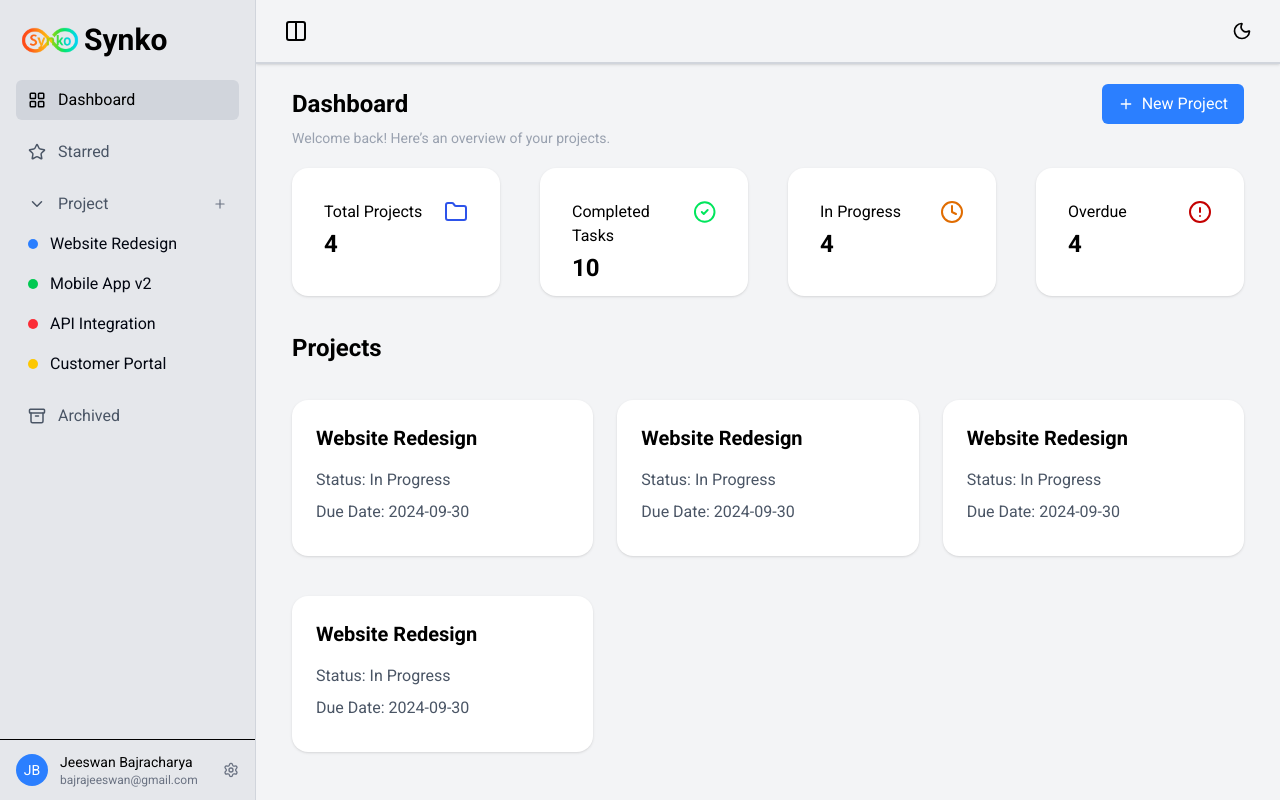
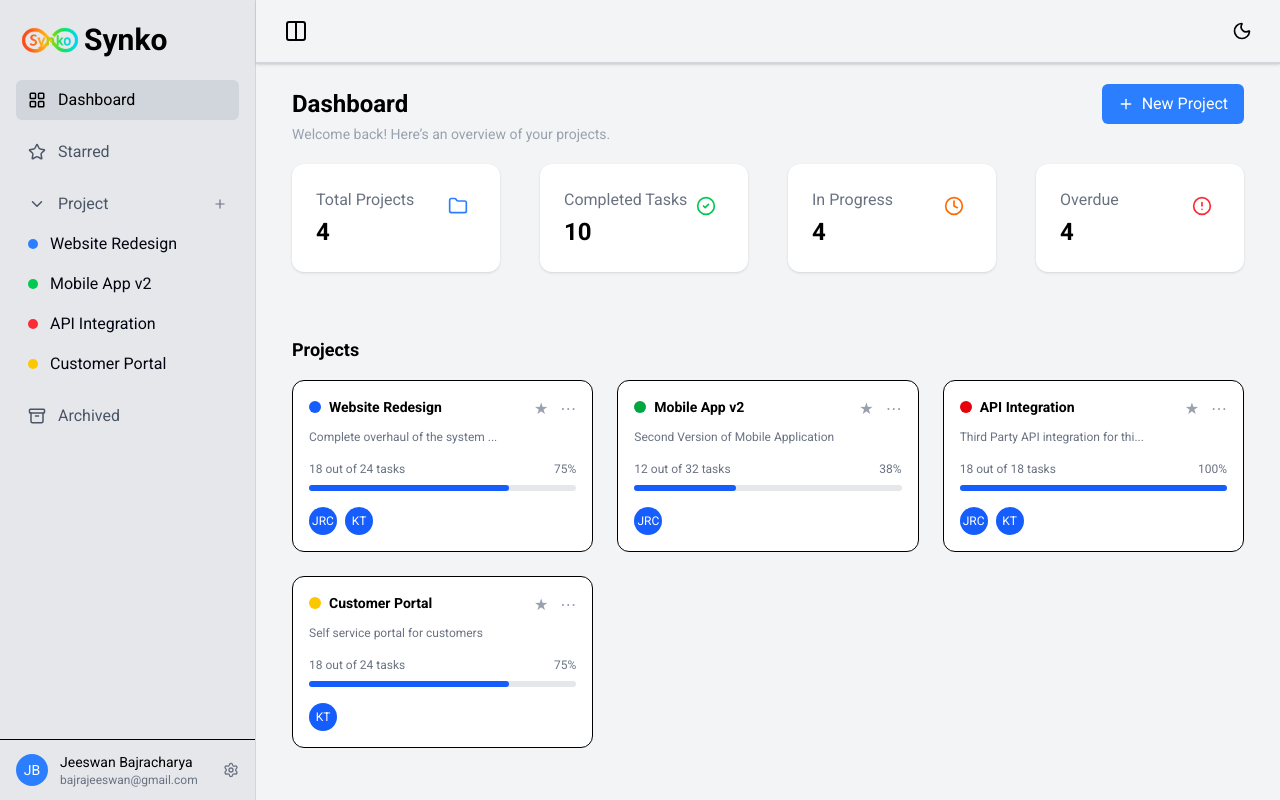
Before and after one commit to jeeswan/Synko-Frontend, a React (Vite) app in the folder Synko/: page /dashboard in a window 1280 px wide. Built offline with nearby package versions, Linux system fonts and the light colour scheme.

Commit message:
Project List Card UI - Progress Overviews and projects

```diff
--- a/Synko/src/App.jsx
+++ b/Synko/src/App.jsx
@@ -18,7 +18,7 @@ function App() {
       {!hideSidebar && sidebarVisible && <Sidebar />}
 
       {/* Main content */}
-      <div className="flex-1 relative bg-gray-100 overflow-y-auto">
+      <div className="flex-1 flex flex-col bg-gray-100">
         {/* Top bar */}
         {!hideSidebar && (
           <div className="w-full flex items-center justify-between px-5 h-16 bg-gray-100 border-b-2 border-gray-300 shadow z-50">
@@ -38,7 +38,7 @@ function App() {
         )}
 
         {/* Page content */}
-        <div className="px-9 py-5">
+        <div className="flex-1 overflow-y-auto px-9 py-5">
           <Routes>
             <Route path="/" element={<Navigate to="/dashboard" />} />
             <Route path="/dashboard" element={<Dashboard />} />
--- /dev/null
+++ b/Synko/src/components/Dashboard/DashboardHeader.jsx
@@ -0,0 +1,23 @@
+import React from 'react'
+import { Plus } from 'lucide-react'
+
+const DashboardHeader = () => {
+  return (
+    <div>
+      {/* Header */}
+      <div className="flex items-center justify-between">
+        <h1 className="text-2xl font-semibold">Dashboard</h1>
+
+        <button className="flex items-center gap-2 bg-blue-500 text-white px-4 py-2 rounded-md hover:bg-blue-600 transition">
+          <Plus size={16} />
+          New Project
+        </button>
+      </div>
+      <div className='pb-4'>
+        <p className='text-sm text-gray-400 font-light'>Welcome back! Here’s an overview of your projects.</p>
+      </div>
+    </div>
+  )
+}
+
+export default DashboardHeader
--- /dev/null
+++ b/Synko/src/components/Dashboard/ProjectCard.jsx
@@ -0,0 +1,63 @@
+const colorMap = {
+  blue: "bg-blue-600",
+  green: "bg-green-600",
+  red: "bg-red-600",
+  yellow: "bg-yellow-400",
+};
+
+const ProjectCard = ({ project }) => {
+  const progress = Math.round((project.completed / project.total) * 100);
+
+  return (
+    <div className="bg-white border rounded-xl p-4 hover:shadow-md transition">
+
+      {/* Header */}
+      <div className="flex justify-between items-start">
+        <div className="flex items-center gap-2">
+          <span className={`w-3 h-3 rounded-full ${colorMap[project.color]}`} />
+          <h3 className="text-sm font-semibold">{project.title}</h3>
+        </div>
+
+        <div className="flex items-center gap-3 text-gray-400">
+          <span className="cursor-pointer">★</span>
+          <span className="cursor-pointer">⋯</span>
+        </div>
+      </div>
+
+      {/* Description */}
+      <p className="text-xs text-gray-500 mt-2 line-clamp-2">
+        {project.description}
+      </p>
+
+      {/* Progress info */}
+      <div className="flex justify-between text-xs text-gray-500 mt-4">
+        <span>
+          {project.completed} out of {project.total} tasks
+        </span>
+        <span>{progress}%</span>
+      </div>
+
+      {/* Progress bar */}
+      <div className="w-full h-1.5 bg-gray-200 rounded-full mt-2">
+        <div
+          className="h-full bg-blue-600 rounded-full"
+          style={{ width: `${progress}%` }}
+        />
+      </div>
+
+      {/* Members */}
+      <div className="flex items-center gap-2 mt-4">
+        {project.members.map((m, i) => (
+          <div
+            key={i}
+            className="w-7 h-7 rounded-full bg-blue-600 text-white text-xs flex items-center justify-center"
+          >
+            {m}
+          </div>
+        ))}
+      </div>
+    </div>
+  );
+};
+
+export default ProjectCard;
--- /dev/null
+++ b/Synko/src/components/Dashboard/ProjectsSection.jsx
@@ -0,0 +1,18 @@
+import ProjectCard from "./ProjectCard";
+import { projects } from "../../data/ProjectsData";
+
+const ProjectsSection = () => {
+  return (
+    <section className="mt-8">
+      <h2 className="text-lg font-semibold mb-4">Projects</h2>
+
+      <div className="grid grid-cols-1 md:grid-cols-2 lg:grid-cols-3 gap-6">
+        {projects.map(project => (
+          <ProjectCard key={project.id} project={project} />
+        ))}
+      </div>
+    </section>
+  );
+};
+
+export default ProjectsSection;
--- /dev/null
+++ b/Synko/src/components/Dashboard/StatCard.jsx
@@ -0,0 +1,20 @@
+import React from 'react'
+import StatSection from './StatSection'
+
+const StatCard = ({ label, value, icon: Icon, color }) => {
+  return (
+    <div className="bg-white rounded-xl p-6 shadow-sm flex justify-between items-start hover:shadow-xl transition-shadow">
+      <div>
+        <p className="text-gray-500">{label}</p>
+        <h2 className="text-2xl font-semibold mt-1">{value}</h2>
+      </div>
+
+      <div className={`p-2 rounded-lg ${color}`}>
+        <Icon size={20} />
+      </div>
+    </div>
+  );
+};
+
+
+export default StatCard
--- /dev/null
+++ b/Synko/src/components/Dashboard/StatSection.jsx
@@ -0,0 +1,42 @@
+import React from 'react'
+import { Folder, CircleCheck, Clock, CircleAlert } from 'lucide-react'
+import StatCard from './StatCard'
+
+const StatSection = () => {
+    const stats = [
+    {
+        label: 'Total Projects',
+        value: 4,
+        icon: Folder,
+        color: 'text-blue-500',
+    },
+    {
+        label: 'Completed Tasks',
+        value: 10,
+        icon: CircleCheck,
+        color: 'text-green-500',
+    },
+    {
+        label: 'In Progress',
+        value: 4,
+        icon: Clock,
+        color: 'text-orange-500',
+    },
+    {
+        label: 'Overdue',
+        value: 4,
+        icon: CircleAlert,
+        color: 'text-red-500',
+    },
+    ];
+
+  return (
+    <div className="grid grid-cols-1 md:grid-cols-4 gap-10 pb-8">
+      {stats.map((stat) => (
+        <StatCard key={stat.label} {...stat} />
+      ))}
+    </div>
+  )
+}
+
+export default StatSection
--- /dev/null
+++ b/Synko/src/data/ProjectsData.js
@@ -0,0 +1,38 @@
+export const projects = [
+  {
+    id: 1,
+    title: "Website Redesign",
+    description: "Complete overhaul of the system ...",
+    completed: 18,
+    total: 24,
+    color: "blue",
+    members: ["JRC", "KT"]
+  },
+  {
+    id: 2,
+    title: "Mobile App v2",
+    description: "Second Version of Mobile Application",
+    completed: 12,
+    total: 32,
+    color: "green",
+    members: ["JRC"]
+  },
+  {
+    id: 3,
+    title: "API Integration",
+    description: "Third Party API integration for thi...",
+    completed: 18,
+    total: 18,
+    color: "red",
+    members: ["JRC", "KT"]
+  },
+  {
+    id: 4,
+    title: "Customer Portal",
+    description: "Self service portal for customers",
+    completed: 18,
+    total: 24,
+    color: "yellow",
+    members: ["KT"]
+  }
+];
--- a/Synko/src/pages/Dashboard.jsx
+++ b/Synko/src/pages/Dashboard.jsx
@@ -1,23 +1,17 @@
 import React from 'react'
-import { Plus, Folder, CircleCheck, Clock, CircleAlert } from 'lucide-react'
+import { Folder, CircleCheck, Clock, CircleAlert } from 'lucide-react'
+import DashboardHeader from '../components/Dashboard/DashboardHeader.jsx'
+import StatSection from '../components/Dashboard/StatSection.jsx'
+import ProjectsSection from '../components/Dashboard/ProjectsSection.jsx'
 
 const Dashboard = () => {
   return (
     <div className="space-y-1">
-      {/* Header */}
-      <div className="flex items-center justify-between">
-        <h1 className="text-2xl font-semibold">Dashboard</h1>
+      <DashboardHeader />
+      <StatSection />
+      <ProjectsSection />
 
-        <button className="flex items-center gap-2 bg-blue-500 text-white px-4 py-2 rounded-md hover:bg-blue-600 transition">
-          <Plus size={16} />
-          New Project
-        </button>
-      </div>
-      <div className='pb-4'>
-        <p className='text-sm text-gray-400 font-light'>Welcome back! Here’s an overview of your projects.</p>
-      </div>
-
-      {/* Projects Overviews */}
+      {/* Projects Overviews
       <div className="grid grid-cols-1 md:grid-cols-4 gap-10 pb-8">
         <div className="h-32 bg-white rounded-2xl shadow">
           <div className='flex flex-row pt-8 px-8 justify-between'>
@@ -50,39 +44,39 @@ const Dashboard = () => {
           </div>
           <p className='px-8 pt-1 text-2xl font-semibold'>4</p>
         </div>
-      </div>
+      </div> */}
 
-      <div className="pb-8">
+      {/* <div className="pb-8">
         <h1 className="text-2xl font-semibold">Projects</h1>
       </div>
 
-      {/* Projects List */}
+
       <div className="space-y-4 grid grid-cols-1 md:grid-cols-3 gap-6">
-        {/* Project Card */}
+
         <div className="bg-white rounded-2xl shadow p-6">
           <h2 className="text-xl font-semibold mb-4">Website Redesign</h2>
           <p className="text-gray-600 mb-2">Status: In Progress</p>
           <p className="text-gray-600 mb-2">Due Date: 2024-09-30</p>
         </div>
-        {/* Project Card */}
+
         <div className="bg-white rounded-2xl shadow p-6">
           <h2 className="text-xl font-semibold mb-4">Website Redesign</h2>
           <p className="text-gray-600 mb-2">Status: In Progress</p>
           <p className="text-gray-600 mb-2">Due Date: 2024-09-30</p>
         </div>
-        {/* Project Card */}
+
         <div className="bg-white rounded-2xl shadow p-6">
           <h2 className="text-xl font-semibold mb-4">Website Redesign</h2>
           <p className="text-gray-600 mb-2">Status: In Progress</p>
           <p className="text-gray-600 mb-2">Due Date: 2024-09-30</p>
         </div>
-        {/* Project Card */}
+
         <div className="bg-white rounded-2xl shadow p-6">
           <h2 className="text-xl font-semibold mb-4">Website Redesign</h2>
           <p className="text-gray-600 mb-2">Status: In Progress</p>
           <p className="text-gray-600 mb-2">Due Date: 2024-09-30</p>
         </div>
-      </div>
+      </div> */}
     </div>
   )
 }
```
